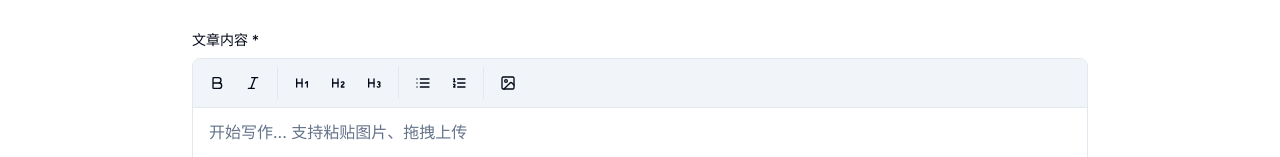
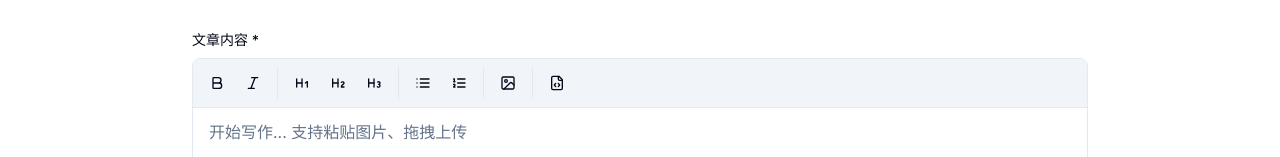
Before and after one commit to esojourn/vovBlog, a Next.js app: page /admin/new in a window 1280 px wide. Shown: the part 581-738 px from the top of the page. Built offline with nearby package versions, Linux system fonts and the light colour scheme.

Commit message:
Editor: HTML mode

```diff
--- a/app/globals.css
+++ b/app/globals.css
@@ -151,3 +151,59 @@
   height: 0;
   pointer-events: none;
 }
+
+/* 源代码编辑器样式 */
+.source-code-editor {
+  @apply bg-white border border-border rounded font-mono text-sm;
+}
+
+.source-code-editor textarea {
+  @apply w-full p-3 font-mono text-sm resize-none focus:outline-none;
+  background-color: #f9f9f9;
+  line-height: 1.6;
+  tab-size: 2;
+  -moz-tab-size: 2;
+}
+
+/* HTML 语法高亮颜色 */
+.hljs {
+  background: #f9f9f9;
+  color: #333;
+}
+
+.hljs-tag {
+  color: #d63384; /* 红色 - HTML标签 */
+  font-weight: 600;
+}
+
+.hljs-attr {
+  color: #0c63e4; /* 蓝色 - 属性名 */
+}
+
+.hljs-string {
+  color: #198754; /* 绿色 - 属性值 */
+}
+
+.hljs-number,
+.hljs-literal {
+  color: #0c63e4; /* 蓝色 - 数字 */
+}
+
+.hljs-comment {
+  color: #6c757d; /* 灰色 - 注释 */
+  font-style: italic;
+}
+
+.hljs-name {
+  color: #d63384; /* 红色 - 元素名称 */
+  font-weight: 600;
+}
+
+.hljs-template-variable {
+  color: #0c63e4; /* 蓝色 - 模板变量 */
+}
+
+.hljs-keyword {
+  color: #6f42c1; /* 紫色 - 关键字 */
+  font-weight: 600;
+}
--- a/components/TipTapEditor.tsx
+++ b/components/TipTapEditor.tsx
@@ -7,6 +7,9 @@ import Image from '@tiptap/extension-image'
 import Placeholder from '@tiptap/extension-placeholder'
 import { useCallback, useState } from 'react'
 import DOMPurify from 'dompurify'
+import hljs from 'highlight.js/lib/core'
+import html from 'highlight.js/lib/languages/xml'
+import 'highlight.js/styles/atom-one-light.css'
 import {
   Bold,
   Italic,
@@ -16,8 +19,11 @@ import {
   Heading2,
   Heading3,
   ImageIcon,
+  FileCode,
   Loader2,
 } from 'lucide-react'
+
+hljs.registerLanguage('html', html)
 
 interface TipTapEditorProps {
   content?: string
@@ -37,6 +43,8 @@ export default function TipTapEditor({
 }: TipTapEditorProps) {
   const [uploading, setUploading] = useState(false)
   const [uploadProgress, setUploadProgress] = useState<UploadProgress | null>(null)
+  const [isSourceMode, setIsSourceMode] = useState(false)
+  const [sourceCode, setSourceCode] = useState('')
 
   const sanitizeHtml = (html: string) => {
     // 第一步：DOMPurify清理危险标签和属性
@@ -277,7 +285,7 @@ export default function TipTapEditor({
     async (html: string, editorInstance: any) => {
       if (!editorInstance) return
 
-      const MAX_BATCH_SIZE = 5
+      const MAX_BATCH_SIZE = 10
 
       try {
         // 解析 HTML
@@ -422,6 +430,21 @@ export default function TipTapEditor({
       onChange?.(sanitizedHtml)
     },
   })
+
+  // 进入源代码模式
+  const enterSourceMode = useCallback(() => {
+    if (!editor) return
+    const html = editor.getHTML()
+    setSourceCode(html)
+    setIsSourceMode(true)
+  }, [editor])
+
+  // 退出源代码模式
+  const exitSourceMode = useCallback(() => {
+    if (!editor) return
+    editor.commands.setContent(sourceCode)
+    setIsSourceMode(false)
+  }, [editor, sourceCode])
 
   const handleImageUpload = useCallback(
     async (file: File) => {
@@ -593,10 +616,53 @@ export default function TipTapEditor({
             <ImageIcon className="w-4 h-4" />
           )}
         </button>
+
+        <div className="w-px bg-border mx-1" />
+
+        <button
+          type="button"
+          onClick={() => {
+            if (isSourceMode) {
+              exitSourceMode()
+            } else {
+              enterSourceMode()
+            }
+          }}
+          className={`p-2 rounded hover:bg-background ${
+            isSourceMode ? 'bg-background' : ''
+          }`}
+          title={isSourceMode ? '所见即所得模式' : '源代码模式'}
+        >
+          <FileCode className="w-4 h-4" />
+        </button>
       </div>
 
       {/* 编辑器内容 */}
-      <EditorContent editor={editor} className="min-h-[400px]" />
+      {isSourceMode ? (
+        <div className="bg-white min-h-[400px] p-4 font-mono text-sm overflow-hidden flex flex-col">
+          <textarea
+            value={sourceCode}
+            onChange={(e) => setSourceCode(e.target.value)}
+            className="flex-1 w-full border border-border rounded p-3 font-mono text-sm resize-none focus:outline-none focus:ring-2 focus:ring-primary"
+            spellCheck="false"
+            style={{
+              whiteSpace: 'pre',
+              overflowWrap: 'normal',
+            }}
+          />
+          <div className="mt-2 flex gap-2 justify-end">
+            <button
+              type="button"
+              onClick={exitSourceMode}
+              className="px-4 py-2 bg-primary text-primary-foreground rounded hover:bg-primary/90"
+            >
+              应用更改
+            </button>
+          </div>
+        </div>
+      ) : (
+        <EditorContent editor={editor} className="min-h-[400px]" />
+      )}
 
       {uploading && (
         <div className="p-2 text-sm text-muted-foreground bg-muted border-t">
--- a/package.json
+++ b/package.json
@@ -23,6 +23,8 @@
     "date-fns": "^4.1.0",
     "dompurify": "^3.3.0",
     "gray-matter": "^4.0.3",
+    "highlight.js": "^11.11.1",
+    "lowlight": "^3.3.0",
     "lucide-react": "^0.468.0",
     "next": "16.0.1",
     "next-cloudinary": "^6.15.0",
```
Also changed, not shown: 1 other file (tests, documents, lock files or other folders).
